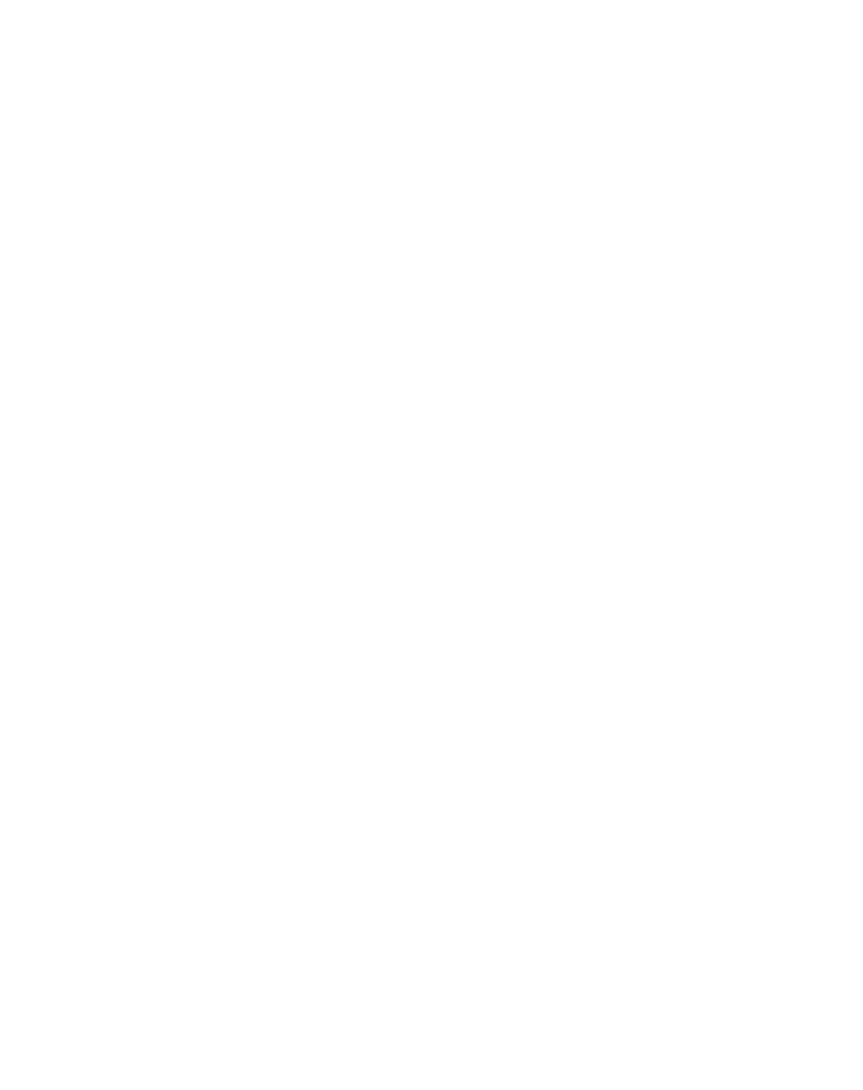
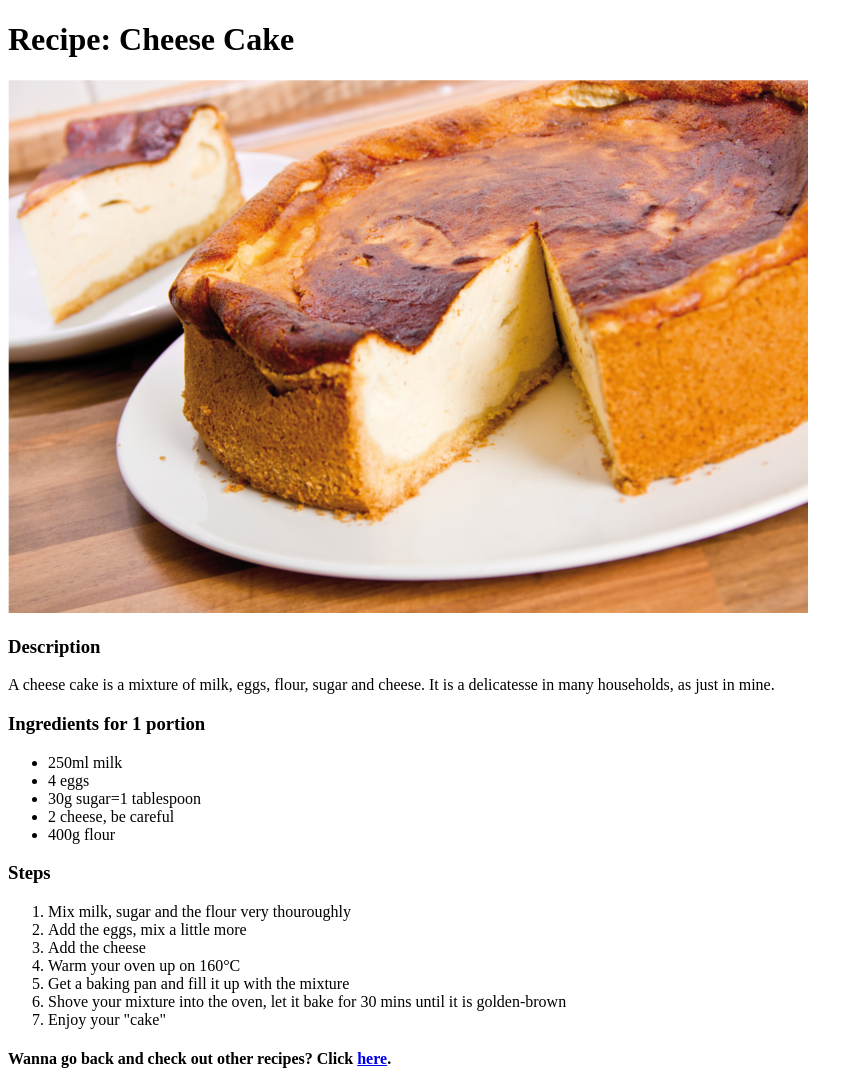
Before and after one commit to lolepp/odin-recipes, a plain HTML site: page recipes/cheese cake.html in a window 1280 px wide. Shown: the whole page, without its empty margins (0-863 px from the left). Before the commit the page ends 800 px from the top, so only its background shows below. Drawn offline with Linux system fonts and the light colour scheme.

Commit message:
Cheese Cake recipe done

```diff
--- a/recipes/cheese cake.html
+++ b/recipes/cheese cake.html
@@ -0,0 +1,34 @@
+<!DOCTYPE html>
+<html lang="en">
+    <head>
+        <meta charset="UTF-8">
+        <title>Cheese Cake</title>
+    </head>
+    <body>
+        <h1>Recipe: Cheese Cake</h1>
+        <img src="../images/cheese cake.png">
+        <h3>Description</h3>
+            <p>A cheese cake is a mixture of milk, eggs, flour, sugar and cheese.
+                It is a delicatesse in many households, as just in mine.</p>
+        <h3>Ingredients for 1 portion</h3>
+            <ul>
+                <li>250ml milk</li>
+                <li>4 eggs</li>
+                <li>30g sugar=1 tablespoon</li>
+                <li>2 cheese, be careful</li>
+                <li>400g flour</li>
+            </ul>
+        <h3>Steps</h3>
+            <ol>
+                <li>Mix milk, sugar and the flour very thouroughly</li>
+                <li>Add the eggs, mix a little more</li>
+                <li>Add the cheese</li>
+                <li>Warm your oven up on 160°C</li>
+                <li>Get a baking pan and fill it up with the mixture</li>
+                <li>Shove your mixture into the oven, let it bake for 30 mins
+                    until it is golden-brown</li>
+                <li>Enjoy your "cake"</li>
+            </ol>
+        <h4>Wanna go back and check out other recipes? Click <a href="../index.html">here</a>.</h5>
+    </body>
+</html>
```
Also changed, not shown: index.html (+1 -1 lines), images/cheese cake.png (added).
